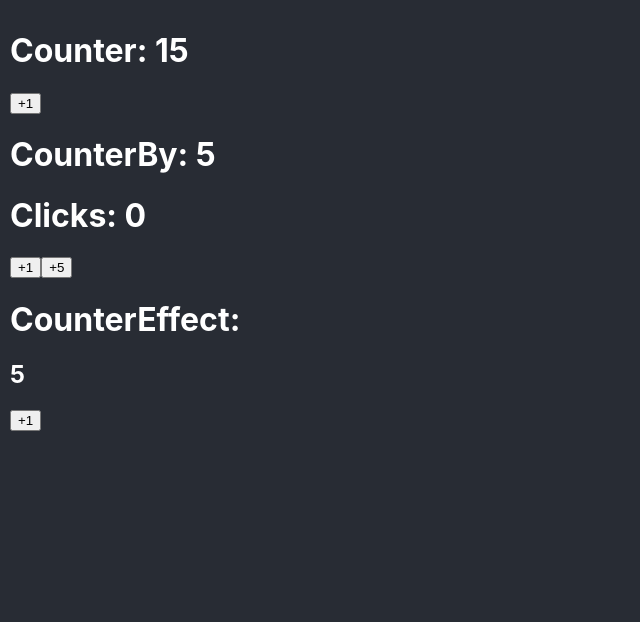
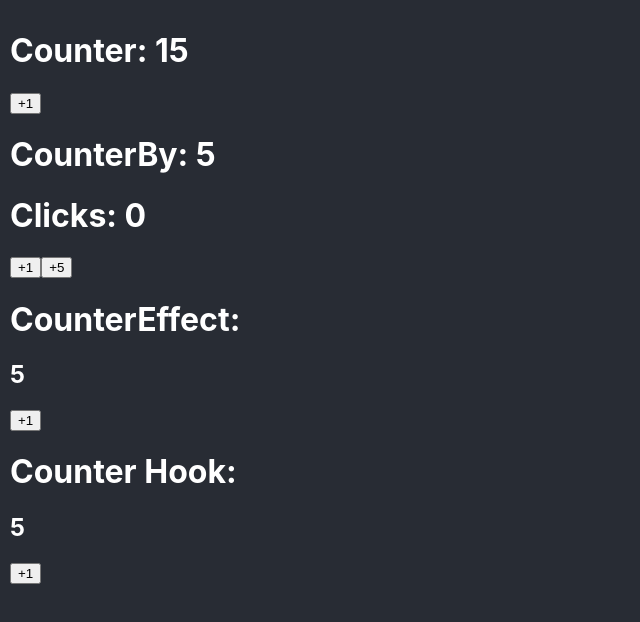
Before and after one commit to EricRusinque/bases-react-ts, a React (Create React App) app: page / in a window 1280 px wide. Shown: the top 622 px of the page, without its empty margins (0-640 px from the left). Built offline with nearby package versions, Linux system fonts and the light colour scheme.

Commit message:
CounterEffect + CustomHook + animation

```diff
--- a/src/App.tsx
+++ b/src/App.tsx
@@ -1,6 +1,7 @@
 import { Counter } from './bases/Counter';
 import { CounterBy } from './bases/CounterBy';
 import { CounterEffect } from './bases/CounterEffect';
+import { CounterHook } from './bases/CounterHook';
 
 function App() {
   return (
@@ -8,6 +9,7 @@ function App() {
       <Counter initialValue={ 15 }/>
       <CounterBy/>
       <CounterEffect/>
+      <CounterHook/>
     </>
   );
 }
--- /dev/null
+++ b/src/bases/CounterHook.tsx
@@ -0,0 +1,22 @@
+import { useEffect, useRef, useState } from "react";
+import { useCounter } from '../hooks/useCounter';
+
+
+export const CounterHook = () => {
+
+    const { counter, elementToAnimite, handleClick } = useCounter({
+        maxCount: 10
+    });
+
+    return (
+        <>
+            <h1>Counter Hook: </h1>
+            <h2 ref={ elementToAnimite }>{ counter }</h2>
+            <button
+                onClick={handleClick}
+            >
+                +1
+            </button>
+        </>
+    );
+};
--- /dev/null
+++ b/src/hooks/useCounter.ts
@@ -0,0 +1,37 @@
+import { useEffect, useLayoutEffect, useRef, useState } from "react";
+import { gsap } from 'gsap'
+
+
+
+export const useCounter = ({ maxCount = 1 }) => {
+    const [counter, setCounter] = useState(5);
+
+    const elementToAnimite = useRef<any>(null);
+
+    const tl = useRef(gsap.timeline());
+
+    const handleClick = () => {
+        setCounter( prev => Math.min(prev + 1, maxCount) )
+    }
+
+    useLayoutEffect(() => {
+        if(!elementToAnimite.current) return;
+        tl.current.to(elementToAnimite.current, {y: -10, duration: 0.2, ease: 'ease.out'})
+                  .to(elementToAnimite.current, { y: 0, duration: 1, ease: 'bounce.out'})
+                  .pause();
+    }, []);
+
+
+    useEffect(() => {
+        // if( counter < maxCount) return;
+
+        tl.current.play(0)
+    }, [counter]);
+
+
+    return {
+        counter,
+        elementToAnimite,
+        handleClick
+    }
+};
```
